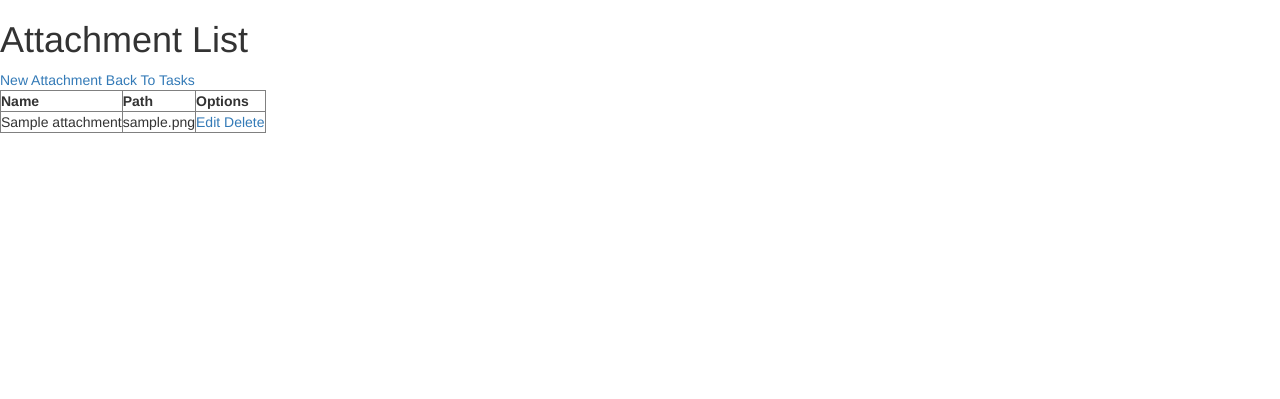
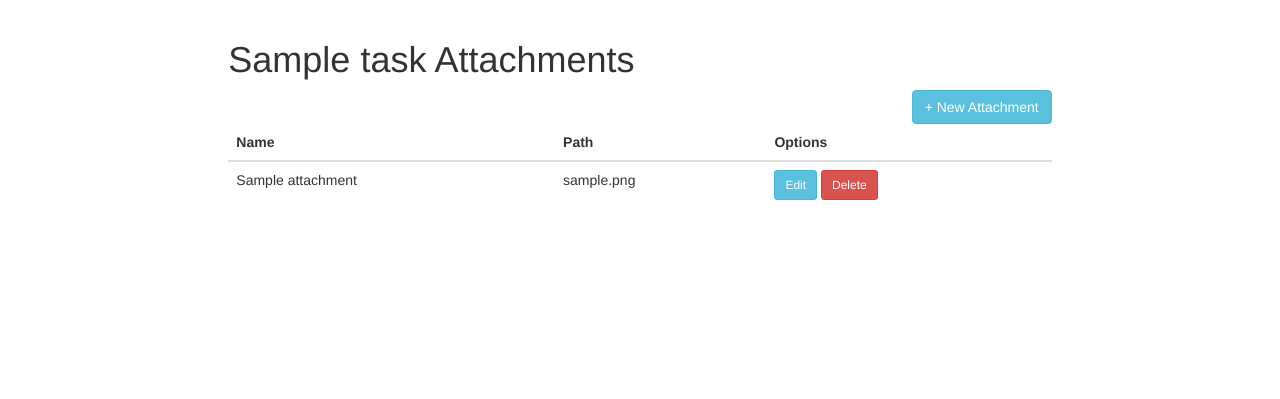
Before and after one commit to Be-issenguel/task-list, a Django app: page /1/tasks/attachments/ in a window 1280 px wide. Shown: the part 62-461 px from the top of the page. Run offline with Django 4.2, Linux system fonts and the light colour scheme; a user stored in the database is signed in; tables that the repository leaves empty hold one stand-in row (values such as "Sample post"); some libraries are stand-ins or nearby versions.

Commit message:
rewrite attachment list page

```diff
--- a/frontend/templates/frontend/attachments.html
+++ b/frontend/templates/frontend/attachments.html
@@ -1,9 +1,10 @@
 {% extends 'layouts/base.html' %}
 {% block section %}
-    <h1>Attachment List</h1>
-    <a href="{% url 'tasks:new-attachment' id %}">New Attachment</a>
-    <a href="{% url 'tasks:index' %}">Back To Tasks</a>
-    <table border="1">
+    <div class="col-md-2"></div>
+    <div class="col-md-8">
+        <h1>{{ task.name }} Attachments</h1>
+        <a href="{% url 'tasks:new-attachment' task.id %}" class="btn btn-info pull-right">+ New Attachment</a>
+        <table class="table table-responsive">
             <thead>
                 <tr>
                     <th>Name</th>
@@ -17,11 +18,12 @@
                         <td>{{ attachment.name }}</td>
                         <td>{{ attachment.file }}</td>
                         <td>
-                        <a href="#">Edit</a>
-                        <a href="{% url 'tasks:delete-attachment' attachment.id %}">Delete</a>
+                            <a href="#" class="btn btn-sm btn-info">Edit</a>
+                            <a href="{% url 'tasks:delete-attachment' attachment.id %}" class="btn btn-sm btn-danger">Delete</a>
                         </td>
                     </tr>
                 {% endfor %}
             </tbody>
         </table>
+    </div>
 {% endblock %}
--- a/frontend/templates/frontend/new-attachment.html
+++ b/frontend/templates/frontend/new-attachment.html
@@ -2,9 +2,9 @@
 {% block section %}
     <div class="col-md-2"></div>
     <div class="col-md-8">
-        <h1 class="alert alert-info text-center">New Attachment Form</h1>
-        <a href="{% url 'tasks:attachments' id %}" class="btn btn-info pull-right"> < Back To Attachments</a><br><br>
-        <form action="{% url 'tasks:store-attachment' id %}" method="post" enctype="multipart/form-data">
+        <h1 class="alert alert-info text-center">New Attachment For: {{ task.name }} Task</h1>
+        <a href="{% url 'tasks:attachments' task.id %}" class="btn btn-info pull-right"> < Back To Attachments</a><br><br>
+        <form action="{% url 'tasks:store-attachment' task.id %}" method="post" enctype="multipart/form-data">
             {% csrf_token %}
             {{ form }}
             <br>
--- a/frontend/views.py
+++ b/frontend/views.py
@@ -157,7 +157,7 @@ def delete_task(request, id):
 def attachments(request, id):
     ctx = {
         'attachments': Attachment.objects.filter(task__id=id),
-        'id': id
+        'task': get_object_or_404(Task, pk=id)
     }
     return render(request, 'frontend/attachments.html', context=ctx)
 
@@ -166,7 +166,7 @@ def attachments(request, id):
 def new_attachment(request, id):
     ctx = {
         'form': AttachmentForm,
-        'id': id,
+        'task': get_object_or_404(Task, pk=id),
     }
     return render(request, 'frontend/new-attachment.html', context=ctx)
 
```
Lines whose indentation alone changed are shown as unchanged.
